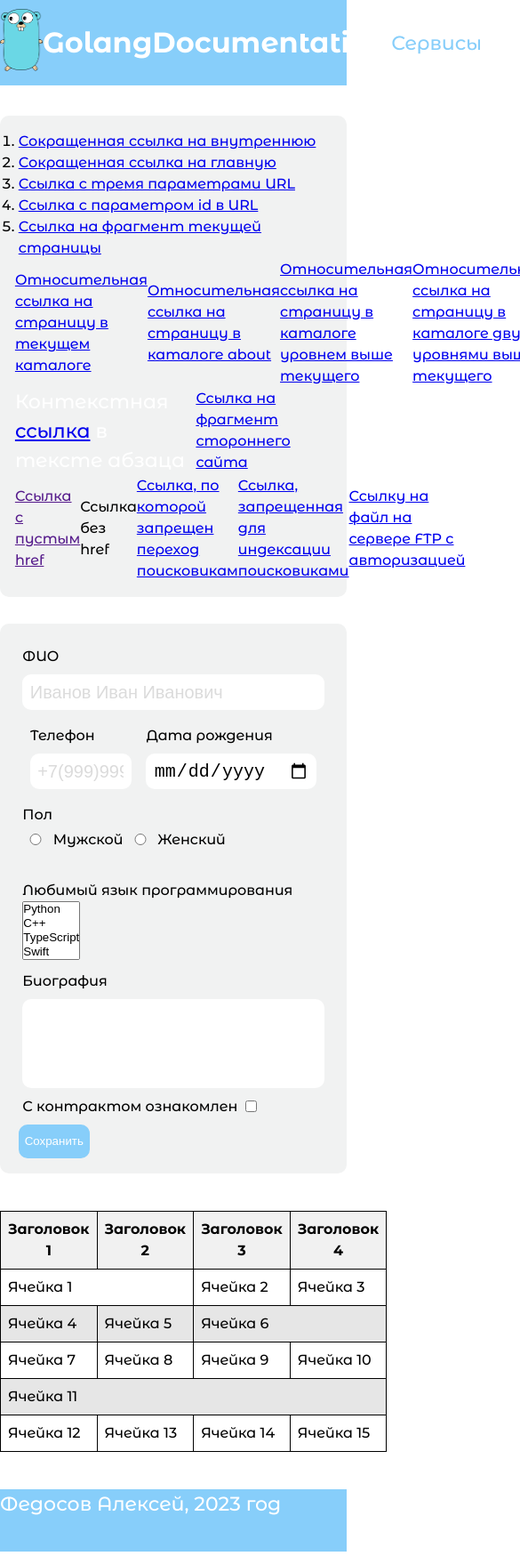
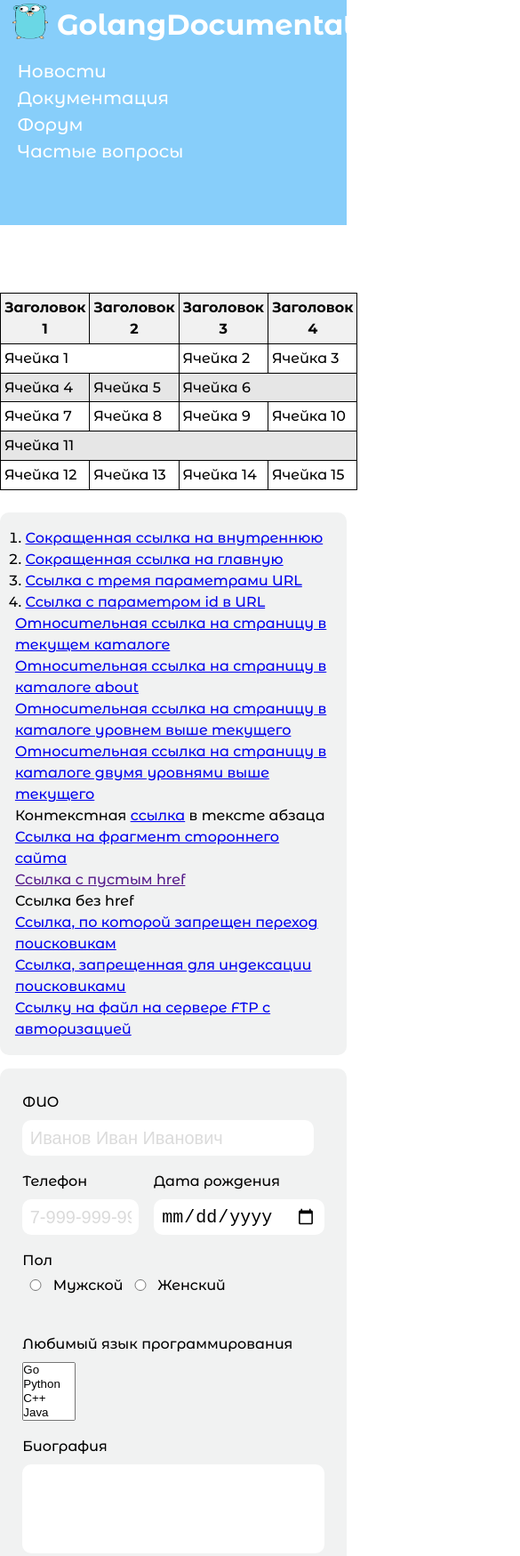
Before and after one commit to dont-damn-me/dont-damn-me.github.io, a plain HTML site: page docs/index.html in a window 390 px wide. Shown: the top 1749 px of the page at 89% size, 585 px wide, since content can reach past the window. Drawn offline with Linux system fonts and the light colour scheme.

Commit message:
update index.html, style.css and mobile resolution

```diff
--- a/docs/index.html
+++ b/docs/index.html
@@ -7,63 +7,49 @@
     <title>GoDocs</title>
     <link rel="preconnect" href="https://fonts.googleapis.com">
     <link rel="preconnect" href="https://fonts.gstatic.com" crossorigin>
-    <link href="https://fonts.googleapis.com/css2?family=Montserrat+Alternates:wght@500;600;700&display=swap" rel="stylesheet">
+    <link href="https://fonts.googleapis.com/css2?family=Montserrat+Alternates:wght@500;600;700&display=swap"
+          rel="stylesheet">
 </head>
 <body>
 <header>
-            <div class="header-content">
+    <div class="header-content-container">
+        <div class="logo-site-name-container">
             <div class="logo">
-                    <a href="#">
-                        <img src="golang.png" class="logo" alt="logo">
-                    </a>
+                <img src="golang.png" alt="logo">
             </div>
             <h1>GolangDocumentation</h1>
-            <div id="dropdown-menu-container">
-                <p id="button menu">Сервисы</p>
-                <ul id="menu">
+        </div>
+        <div class="menu-container">
+            <ul>
                 <li><a href="/news">Новости</a></li>
                 <li><a href="/docs">Документация</a></li>
                 <li><a href="/forum">Форум</a></li>
                 <li><a href="/faq">Частые вопросы</a></li>
             </ul>
         </div>
-            <nav class="header-menu">
-                <ul>
-                    <li>
-                        <a class="nav-link" href="/main" title="Главная">Главная</a>
-                    </li>
-                    <li>
-                        <a class="nav-link" href="/login" title="Войти">Войти</a>
-                    </li>
-                    <li>
-                        <a class="nav-link" href="/about" title="О нас">О нас</a>
-                    </li>
-                </ul>
-            </nav>
     </div>
 </header>
 <main>
     <nav>
         <div class="main-menu">
             <ol>
-                        <li><a href="/pages/page" title="pages">Сокращенная ссылка на внутреннюю</a></li>
-                        <li><a href="/" title="main">Сокращенная ссылка на главную</a></li>
-                        <li><a href="https://github.com?parameter1=p1&amp;parameter2=2&amp;parameter3=p3" title="three parameters">Ссылка с тремя параметрами URL</a></li>
-                        <li><a href="https://github.com?id=1003930" title="id">Ссылка с параметром id в URL</a></li>
-                        <li><a href="#text" title="fragment">Ссылка на фрагмент текущей страницы</a></li>
+                <li><a href="/pages/page">Сокращенная ссылка на внутреннюю</a></li>
+                <li><a href="/">Сокращенная ссылка на главную</a></li>
+                <li><a href="https://github.com?parameter1=p1&parameter2=2&parameter3=p3">Ссылка с тремя параметрами URL</a></li>
+                <li><a href="https://github.com?id=1003930">Ссылка с параметром id в URL</a></li>
             </ol>
             <ul>
-                        <li><a href="page">Относительная ссылка на страницу в текущем каталоге</a></li>
+                <li><a href="/page">Относительная ссылка на страницу в текущем каталоге</a></li>
                 <li><a href="./about/page">Относительная ссылка на страницу в каталоге about</a></li>
                 <li><a href="../page">Относительная ссылка на страницу в каталоге уровнем выше текущего</a></li>
                 <li><a href="../../page">Относительная ссылка на страницу в каталоге двумя уровнями выше текущего</a></li>
             </ul>
             <ul>
-                        <li class="link-menu-item">
-                            <p>Контекстная <a href="https://github.com/dont-damn-me/web_classes" style="display: inline-block">ссылка</a> в тексте абзаца</p>
+                <li class="link__menu__item">
+                    <p style="color: #000">Контекстная <a href="https://github.com/Alexander-vlk/web_classes" style="display: inline-block;">ссылка</a> в тексте абзаца</p>
                 </li>
                 <li>
-                            <a href="https://github.com/dont-damn-me/web_classes#files">Ссылка на фрагмент стороннего сайта</a>
+                    <a href="https://github.com/Alexander-vlk/web_classes#files">Ссылка на фрагмент стороннего сайта</a>
                 </li>
             </ul>
             <ul>
@@ -73,7 +59,7 @@
                 <li>
                     <a>Ссылка без href</a>
                 </li>
-                        <li><a href="http://2ch.hk" rel="nofollow">Ссылка, по которой запрещен переход поисковикам</a></li>
+                <li><a href="https://2ch.hk" rel="nofollow">Ссылка, по которой запрещен переход поисковикам</a></li>
                 <li><a href="https://github.com" rel="nofollow">
                     <!--noindex-->Ссылка, запрещенная для индексации поисковиками
                     <!--/noindex-->
@@ -81,15 +67,51 @@
                 <li><a href="ftp://user:228@2ch.hk/files.file.html">Ссылку на файл на сервере FTP с авторизацией</a></li>
             </ul>
         </div>
+    </nav>
+    <div class="main-table">
+        <table>
+            <tr class="table-header">
+                <th>Заголовок 1</th>
+                <th>Заголовок 2</th>
+                <th>Заголовок 3</th>
+                <th>Заголовок 4</th>
+            </tr>
+            <tr class="row-even">
+                <td colspan="2">Ячейка 1</td>
+                <td>Ячейка 2</td>
+                <td>Ячейка 3</td>
+            </tr>
+            <tr class="row-odd">
+                <td>Ячейка 4</td>
+                <td>Ячейка 5</td>
+                <td colspan="2">Ячейка 6</td>
+            </tr>
+            <tr class="row-even">
+                <td>Ячейка 7</td>
+                <td>Ячейка 8</td>
+                <td>Ячейка 9</td>
+                <td>Ячейка 10</td>
+            </tr>
+            <tr class="row-odd">
+                <td colspan="4">Ячейка 11</td>
+            </tr>
+            <tr class="row-even">
+                <td>Ячейка 12</td>
+                <td>Ячейка 13</td>
+                <td>Ячейка 14</td>
+                <td>Ячейка 15</td>
+            </tr>
+        </table>
+    </div>
     <form action="/" method="post" style="display: inherit">
         <div class="name-container">
-                    <label for="name">ФИО</label>
+            <label for="name" >ФИО</label>
             <input type="text" name="ФИО" id="name" placeholder="Иванов Иван Иванович">
         </div>
         <div class="phone-birth-container">
             <div class="phone-container">
                 <label for="phone">Телефон</label>
-                        <input type="text" id="phone" placeholder="+7(999)999-99-99">
+                <input type="text" id="phone" placeholder="7-999-999-99-99">
             </div>
             <div class="birth-container">
                 <label for="birth">Дата рождения</label>
@@ -103,17 +125,16 @@
             <input type="radio" name="state" id="female" value="Женский">
             <label for="female">Женский</label><br><br>
         </div>
-                    <div class="language-container">
+        <div class="lang-container">
             <label for="lang">Любимый язык программирования</label>
             <select name="lang[]" id="lang" multiple="multiple">
+                <option value="">Go</option>
                 <option value="">Python</option>
                 <option value="">C++</option>
-                            <option value="">TypeScript</option>
-                            <option value="">Swift</option>
                 <option value="">Java</option>
                 <option value="">Assembly</option>
-                            <option value="">Go</option>
-                            <option value="">PHP</option>
+                <option value="">Rust</option>
+                <option value="">C</option>
             </select>
         </div>
         <div class="bio-container">
@@ -126,86 +147,10 @@
         </div>
         <button type="submit">Сохранить</button>
     </form>
-            </nav>
-                <nav>
-                    <div class="main-table">
-                        <table>
-                            <tbody>
-                            <tr class="table-header">
-                                <th>
-                                    Заголовок 1
-                                </th>
-                                <th>
-                                    Заголовок 2
-                                </th>
-                                <th>
-                                    Заголовок 3
-                                </th>
-                                <th>
-                                    Заголовок 4
-                                </th>
-                            </tr>
-                            <tr class="row-even">
-                                <td colspan="2">
-                                    Ячейка 1</td>
-                                <td>
-                                    Ячейка 2
-                                </td>
-                                <td>
-                                    Ячейка 3
-                                </td>
-                            </tr>
-                            <tr class="row-odd">
-                                <td>
-                                    Ячейка 4
-                                </td>
-                                <td>
-                                    Ячейка 5
-                                </td>
-                                <td colspan="2">
-                                    Ячейка 6
-                                </td>
-                            </tr>
-                            <tr class="row-even">
-                                <td>
-                                    Ячейка 7
-                                </td>
-                                <td>
-                                    Ячейка 8
-                                </td>
-                                <td>
-                                    Ячейка 9
-                                </td>
-                                <td>
-                                    Ячейка 10
-                                </td>
-                            </tr>
-                            <tr class="row-odd">
-                                <td colspan="4">
-                                    Ячейка 11
-                                </td>
-                            </tr>
-                            <tr class="row-even">
-                                <td>
-                                    Ячейка 12
-                                </td>
-                                <td>
-                                    Ячейка 13
-                                </td>
-                                <td>
-                                    Ячейка 14
-                                </td>
-                                <td>
-                                    Ячейка 15
-                                </td>
-                            </tr>
-                            </tbody>
-                        </table>
-                    </div>
-                </nav>
+
 </main>
 <footer>
-        <div class="footer__wrap">
+    <div class="footer-container">
         <p>Федосов Алексей, 2023 год</p>
     </div>
 </footer>
--- a/docs/style.css
+++ b/docs/style.css
@@ -3,6 +3,7 @@
     padding: 0;
     box-sizing: border-box;
 }
+
 body {
     font-family: 'Montserrat Alternates', sans-serif;
     background: white;
@@ -10,148 +11,121 @@ body {
     line-height: 1.5;
     font-size: 16px;
 }
+
 header {
     width: 100%;
     background-color: lightskyblue;
+    height: 100%;
+    min-height: 75px;
 }
-header .header-content {
+header h1 {
+    color: #fff;
+}
+header .logo-site-name-container {
+    display: flex;
+    align-items: center;
+    justify-content: left;
     width: 100%;
-    max-width: 960px;
-    margin: 0 auto;
-    height: 96px;
-    display: flex;
-    justify-content: space-between;
+}
+header .logo-site-name-container img {
+    width: 48px;
+    height: 70px;
+    margin: 0 10px;
     align-items: center;
 }
-header .header-content img {
-    width: 48px;
-    height: 70px;
+header .menu-container ul {
+    list-style: none;
+    margin: 0 3dvw;
 }
-header .header-content h1, .nav-link, p {
+header .menu-container ul li {
+    margin: 0 1dvw;
+}
+header .menu-container ul li a {
     color: #fff;
-}
-header .header-content .header-menu ul {
-    list-style: none;
-    display: flex;
-    justify-content: space-between;
-    align-items: center;
-}
-header .header-content .header-menu ul li {
-    margin: 1dvw;
-}
-header .header-content .header-menu ul li a, p {
+    font-size: 20px;
     text-decoration: none;
-    font-size: 22px;
-    transition: .4s ease-in-out;
-}
-header .header-content #dropdown-menu-container {
-    background-color: #fff;
-    height: 96px;
-    padding: 1dvw;
-    display: flex;
-    align-items: center;
-    justify-content: center;
-    transition: color, background-color .3s;
-}
-header .header-content #dropdown-menu-container:hover {
-    background-color: lightskyblue;
-}
-header .header-content #dropdown-menu-container:hover p {
-    color: #fff;
-}
-header .header-content #dropdown-menu-container p {
-    color: lightskyblue;
-}
-header .header-content #dropdown-menu-container ul {
-    position: absolute;
-    top: -100dvh;
-    background-color: lightskyblue;
-    text-align: center;
-    list-style: none;
-    transition: top .3s;
-    box-shadow: 0 4px 4px 0 rgba(0,0,0, 0.3);
-}
-header .header-content #dropdown-menu-container:hover ul {
-    top: 12dvh;
-}
-header .header-content #dropdown-menu-container ul li {
-    padding: 1dvh 1dvw;
-}
-header .header-content #dropdown-menu-container ul li a {
-    color: #fff;
-    text-decoration: none;
-    font-size: 20px;
-}
-#menu {
-    transition: background-position .3s;
-}
-
-header .header-content #dropdown-menu-container ul li ul a {
-    color: #fff;
 }
 
 main {
     width: 100%;
     max-width: 980px;
     margin: 4dvh auto 0;
+    display: flex;
+    flex-wrap: wrap;
 }
-
+main nav {
+    order: 1;
+}
+main .main-table {
+    order: 2;
+}
+main form {
+    order: 3;
+}
 main .main-menu, form {
     width: 100%;
     max-width: 980px;
     background-color: #F1F2F2;
     padding: 2dvh;
     border-radius: 10px;
-
 }
 main .main-menu ol {
     margin-left: 1dvw;
 }
-
 main .main-menu ul {
     display: flex;
     align-items: center;
     justify-content: space-between;
     list-style: none;
 }
-
 main .main-menu ul li .main-link {
     text-decoration: none;
     color: #000;
 }
+main .main-menu ul li .main-link::after {
+    content: "";
+    display: block;
+    width: 100%;
+    height: 2px;
+    background-color: #F1F2F2;
+    transition: background-color .3s;
+}
+main .main-menu ul li .main-link:hover::after {
+    background-color: #000000;
+}
 
+main .main-table {
+    width: 100%;
+    margin: 0 auto;
+}
 table {
     border-collapse: collapse;
     width: 100%;
-    margin: 5dvh 0;
+    margin: 5dvh auto;
 }
-
 th, td {
     border: 1px solid black;
-    padding: 8px;
+    padding: 1dvw;
 }
-
 tr.table-header {
     background-color: #f1f1f1;
 }
-
 tr.row-even {
     background-color: #ffffff;
 }
-
 tr.row-odd {
     background-color: #e6e6e6;
 }
 
 form {
     display: flex;
+    flex-wrap: wrap;
     max-width: 700px;
-    margin-top: 30px;
+    margin: 0 auto;
 }
 form div {
     margin: 1dvh;
 }
-
 form div input {
     outline: none;
     border: none;
@@ -166,6 +140,7 @@ form div input::placeholder {
 }
 form .phone-birth-container {
     display: flex;
+    margin: 0;
 }
 form .phone-birth-container input {
     height: 40px;
@@ -180,6 +155,9 @@ form .gender-container input {
 form .lang-container select {
     margin-top: 1dvh;
     display: block;
+}
+form .bio-container {
+    width: 400px;
 }
 form .bio-container textarea {
     display: block;
@@ -219,12 +197,11 @@ form button:hover {
 footer {
     background-color: lightskyblue;
     width: 100%;
-    height: 70px;
+    height: 75px;
 }
 footer .footer-container {
     width: 100%;
     max-width: 980px;
-    margin: 4dvh auto 0;
     height: 70px;
     display: flex;
     align-items: center;
@@ -233,3 +210,87 @@ footer .footer-container p {
     color: #FFF;
     font-weight: 600;
 }
+
+
+@media screen and (max-width: 1000px) {
+    header, main, table {
+        margin-bottom: 3dvh;
+    }
+    header {
+        min-height: 30dvh;
+    }
+    header .menu-container ul {
+        display: block;
+    }
+    table {
+        width: 100%;
+        max-width: 200px;
+    }
+    header {
+        padding: 1dvw;
+    }
+    header .header-content-container {
+        display: block;
+    }
+    header .logo-site-name-container {
+        width: 100%;
+    }
+    header .menu-container {
+        margin-top: 1.5dvh;
+    }
+    header .menu-container ul {
+        justify-content: space-between;
+    }
+    header .logo-site-name-container img {
+        width: 40px;
+        height: 40px;
+    }
+    main .main-menu {
+        margin: 0 auto;
+    }
+    main .main-menu ol {
+        margin-left: 3dvw;
+    }
+    main .main-menu ul {
+        display: block;
+    }
+    main .main-table  {
+        order: 1;
+    }
+    main nav {
+        order: 2;
+    }
+    main nav {
+        margin: 0 auto;
+    }
+    main form {
+        margin-top: 4dvw;
+    }
+}
+
+@media (min-width: 960px) {
+    header .header-content-container {
+        display: flex;
+        justify-content: right;
+    }
+
+    .logo-site-name-container {
+        position: absolute;
+        top:0;
+    }
+    .menu-container {
+        height: 60px;
+        width: 100%;
+        max-width: 960px;
+        margin: 0 auto;
+    }
+    header .header-content-container ul {
+        width: 100%;
+        max-width: 960px;
+        margin: 0 auto;
+        display: flex;
+        height: 100%;
+        align-items: center;
+        justify-content: right;
+    }
+}
```
Lines whose indentation alone changed are shown as unchanged.
